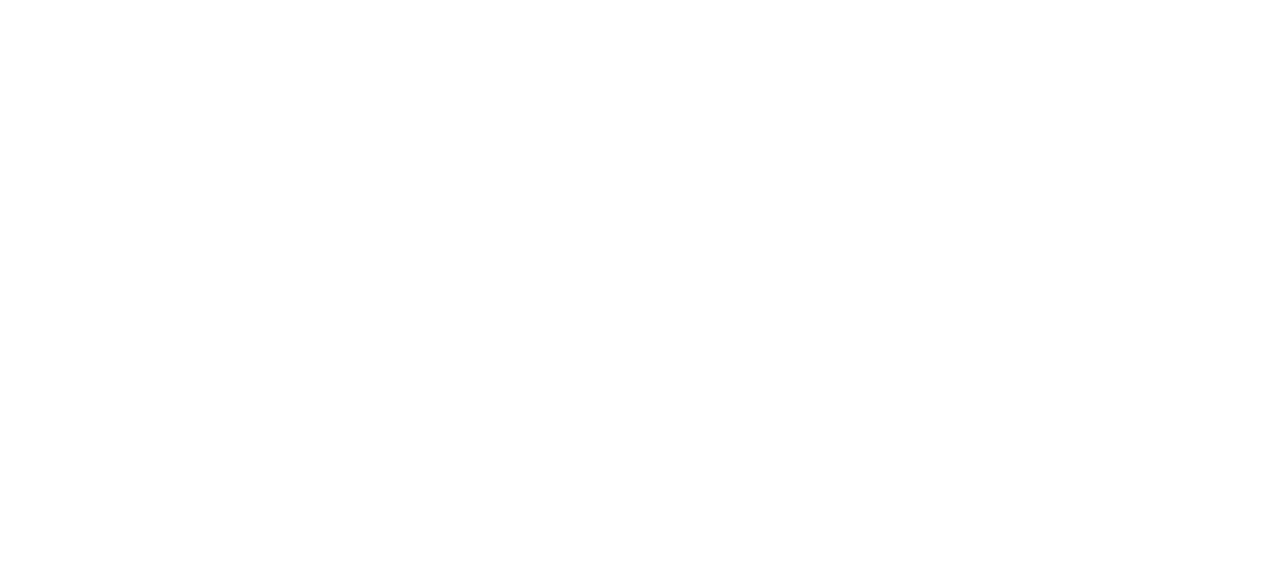
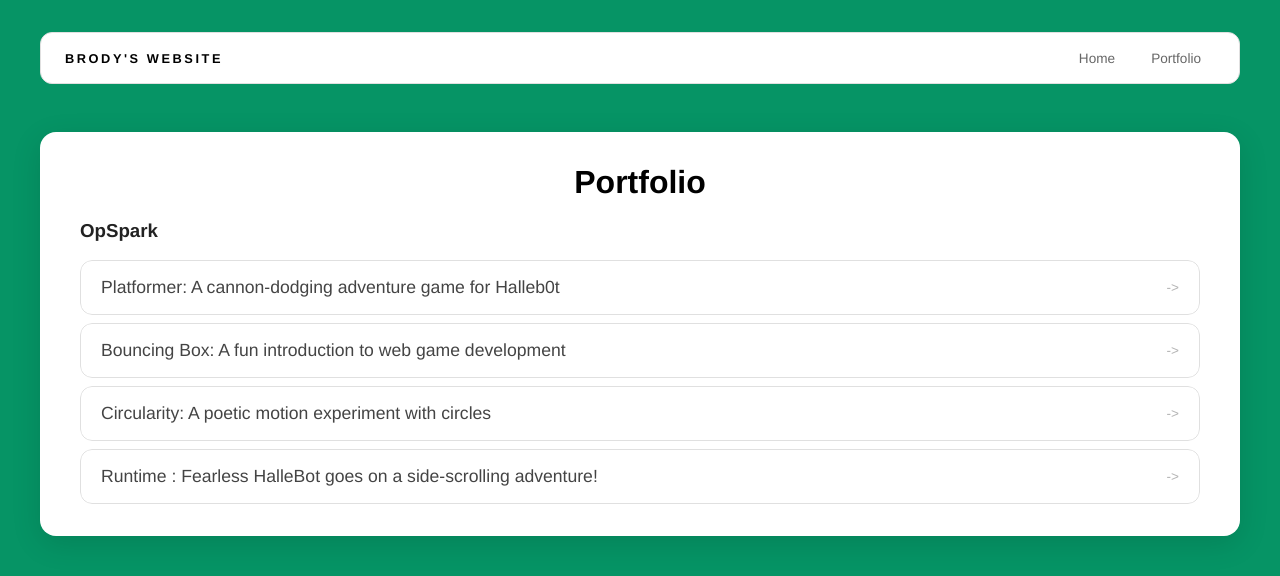
Before and after one commit to brodyhamilton412/brodyhamilton412.github.io, a plain HTML site: page portfolio.html in a window 1280 px wide. Drawn offline with Linux system fonts and the light colour scheme.

Commit message:
portfolio

```diff
--- a/portfolio.html
+++ b/portfolio.html
@@ -0,0 +1,46 @@
+<!DOCTYPE html>
+<html>
+
+<head>
+  <title>Brody's Website</title>
+  <link rel="stylesheet" href="style.css" />
+</head>
+
+<body>
+  <!-- All content goes here -->
+  <div id="all-contents">
+    <!-- nav goes here (TODO6)-->
+    <nav>
+      <h1>Brody's Website</h1>
+      <ul id="nav-ul">
+        <li class="nav-li"><a href="index.html">Home</a></li>
+        <li class="nav-li"><a href="portfolio.html">Portfolio</a></li>
+      </ul>
+    </nav>
+
+    <main class="portfolio-main">
+        <div class = "content">
+          <div class = "portfolio-box">
+            <h1>Portfolio</h1>
+            <h3>OpSpark</h3>
+            <ul class="portfolio">
+                <li>
+                <a href="fsd-projects/platformer/" target="_blank">Platformer: A cannon-dodging adventure game for Halleb0t</a>
+              </li>
+              <li>
+                <a href="fsd-projects/bouncing-box/" target="_blank"> Bouncing Box: A fun introduction to web game development</a>
+              </li>
+              <li>
+                <a href="fsd-projects/circularity/"target="_blank">Circularity: A poetic motion experiment with circles</a>
+              </li>
+              <li>
+              <a href="fsd-projects/runtime/"target="_blank">Runtime : Fearless HalleBot goes on a side-scrolling adventure!</a>
+              </li>
+            </ul>
+          </div>
+        </div>
+    </main>
+  </div>
+</body>
+
+</html>
--- a/style.css
+++ b/style.css
@@ -165,3 +165,72 @@
   background: #000;
   color: #fff;
 }
+
+/* Portfolio styles */
+.content h1 {
+  color: black;
+}
+
+.portfolio {
+  list-style: none;
+  margin: 0;
+  padding: 0;
+  width: 100%;
+  display: flex;
+  flex-direction: column;
+  gap: 8px;
+}
+
+.portfolio li {
+  border-radius: 12px;
+  overflow: hidden;
+}
+
+.portfolio a {
+  display: flex;
+  justify-content: space-between;
+  align-items: center;
+  text-decoration: none;
+  color: #444;
+  padding: 16px 20px;
+  font-size: 1.1rem;
+  font-weight: 500;
+  background: #fff;
+  border: 1px solid #e0e0e0;
+  border-radius: 12px;
+  transition: background 0.25s ease, color 0.25s ease, transform 0.25s ease;
+}
+
+.portfolio a:hover {
+  background: #000;
+  color: #fff;
+  transform: translateX(4px);
+}
+
+.portfolio a::after {
+  content: "->";
+  font-size: 0.85rem;
+  opacity: 0.4;
+  transition: opacity 0.25s ease;
+  white-space: nowrap;
+}
+
+.portfolio a:hover::after {
+  opacity: 1;
+}
+.portfolio-main {
+  display: block;
+  min-height: auto;
+}
+.portfolio-box {
+  background: #ffffff;
+  padding: 32px 40px;
+  border-radius: 16px;
+  box-shadow: 0 8px 30px rgba(0, 0, 0, 0.12);
+  width: 100%;
+}
+.portfolio-box h1 {
+  text-align: center;
+  width: 100%;
+  margin: 0;
+}
```
